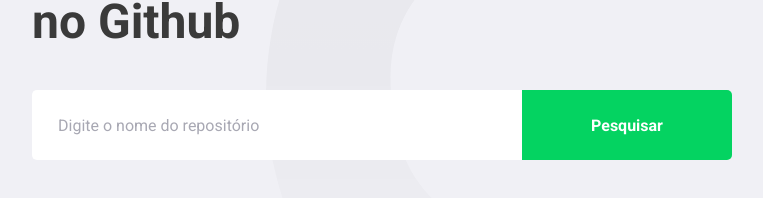
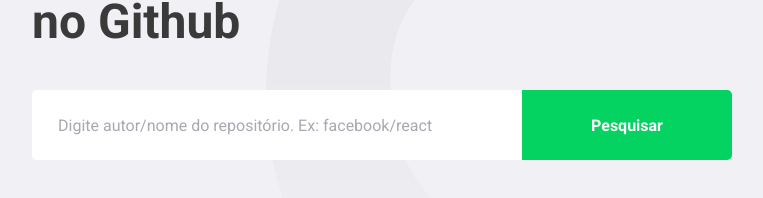
Before and after one commit to LucasGarcez/05-primeiro-projeto-react, a React (Create React App) app: page / in a window 1280 px wide. Shown: the part 218-416 px from the top of the page, without its empty margins (148-911 px from the left). Built offline with nearby package versions, Linux system fonts and the light colour scheme.

Commit message:
handle error

```diff
--- a/src/pages/Dashboard/index.tsx
+++ b/src/pages/Dashboard/index.tsx
@@ -61,11 +61,11 @@
     if (data && data.repository) {
       setRepositories((repos) => [...repos, data.repository]);
     }
-  }, [data]);
 
-  if (error) {
-    setInputError('Erro ao buscar repositório');
-  }
+    if (error) {
+      setInputError('Erro ao buscar repositório');
+    }
+  }, [data, error]);
 
   async function handleAddRepository(
     event: FormEvent<HTMLFormElement>,
@@ -95,7 +95,7 @@
         <input
           value={newRepo}
           onChange={(event) => setNewRepo(event.target.value)}
-          placeholder="Digite o nome do repositório"
+          placeholder="Digite autor/nome do repositório. Ex: facebook/react"
         />
         <button type="submit">Pesquisar</button>
       </Form>
```
